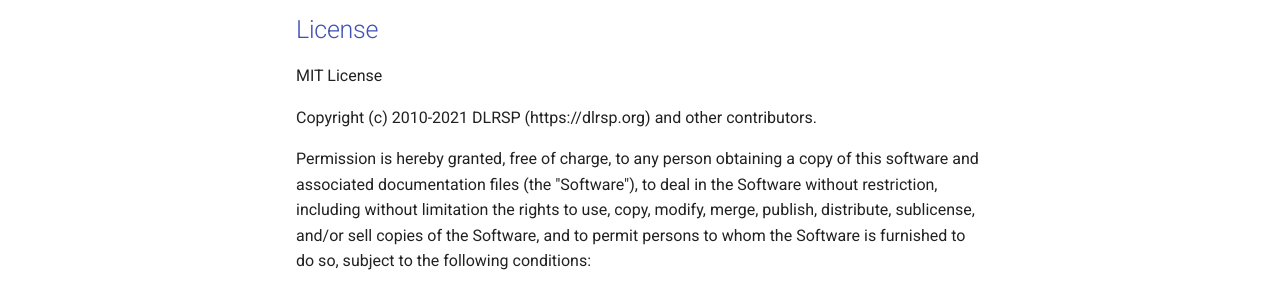
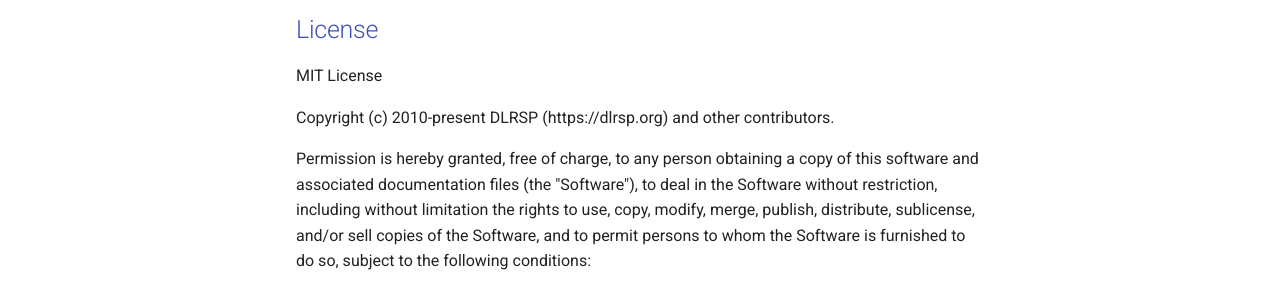
Before and after one commit to DLRSP/django-errors, an MkDocs documentation site: the page built from docs/index.md, in a window 1280 px wide and 900 px high, scrolled down 1857 px. Shown: the part 300-594 px from the top of the window. Built offline with MkDocs 1.6.1 and Material for MkDocs 9.7.7, drawn with Linux system fonts in a browser that asks for light colours; comment, search, counter and statistics services are not loaded; some of the changed text lies outside the part shown.

```diff
--- a/docs/index.md
+++ b/docs/index.md
@@ -83,7 +83,7 @@ Send a description of the issue via email to [dlrsp.issue@gmail.com][security-ma
 
 MIT License
 
-Copyright (c) 2010-2021 DLRSP (https://dlrsp.org) and other contributors.
+Copyright (c) 2010-present DLRSP (https://dlrsp.org) and other contributors.
 
 Permission is hereby granted, free of charge, to any person obtaining a copy
 of this software and associated documentation files (the "Software"), to deal
```
Also changed, not shown: other parts of docs/index.md (+2 -2 lines), 1 other file.
